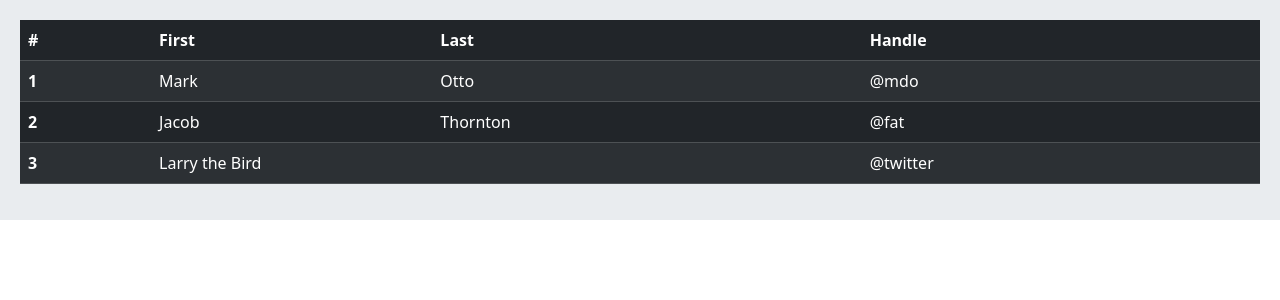
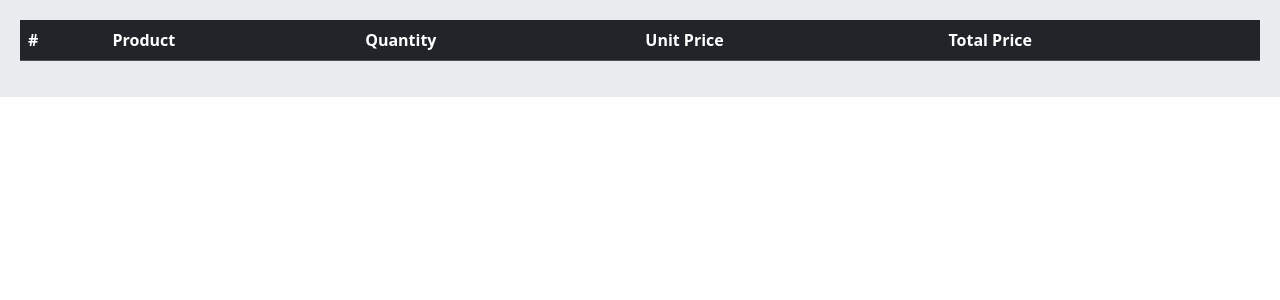
Before and after one commit to ata-the-legend/e-shop, a Django app: page /orders/cart/ in a window 1280 px wide. Shown: the part 56-356 px from the top of the page. Run offline with Django 4.2, Linux system fonts and the light colour scheme; lists and menus that the app fills with data are empty; parts of the project's set-up code (start-up, migrations or seed data) failed here and were passed over.

Commit message:
feat: showed cart to customer

```diff
--- a/apps/orders/cart.py
+++ b/apps/orders/cart.py
@@ -1,3 +1,4 @@
+from apps.home.models import Product
 
 CART_SESION_ID = 'cart'
 
@@ -10,11 +11,21 @@ class Cart:
             cart = self.session[CART_SESION_ID] = {}
         self.cart = cart
 
+    def __iter__(self):
+        product_ids = self.cart.keys()
+        products = Product.objects.filter(id__in=product_ids)
+        cart = self.cart.copy()
+        for product in products:
+            cart[str(product.id)]['product']= product
+        for item in cart.values():
+            item['total_price'] = int(item['price']) * item['quantity']
+            yield item
+
     def add(self, product, quantity):
         product_id = str(product.id)
         if product_id not in self.cart:
-            self.cart["product_id"] = {'quantity': 0, 'price': str(product.price)}
-        self.cart["product_id"]["quantity"] += quantity
+            self.cart[product_id] = {'quantity': 0, 'price': str(product.price)}
+        self.cart[product_id]["quantity"] += quantity
         self.save()
 
     def save(self):
--- a/apps/orders/templates/orders/cart.html
+++ b/apps/orders/templates/orders/cart.html
@@ -5,29 +5,22 @@
     <thead>
       <tr>
         <th scope="col">#</th>
-        <th scope="col">First</th>
-        <th scope="col">Last</th>
-        <th scope="col">Handle</th>
+        <th scope="col">Product</th>
+        <th scope="col">Quantity</th>
+        <th scope="col">Unit Price</th>
+        <th scope="col">Total Price</th>
       </tr>
     </thead>
     <tbody>
-      <tr>
-        <th scope="row">1</th>
-        <td>Mark</td>
-        <td>Otto</td>
-        <td>@mdo</td>
-      </tr>
-      <tr>
-        <th scope="row">2</th>
-        <td>Jacob</td>
-        <td>Thornton</td>
-        <td>@fat</td>
-      </tr>
-      <tr>
-        <th scope="row">3</th>
-        <td colspan="2">Larry the Bird</td>
-        <td>@twitter</td>
-      </tr>
+      {% for item in cart %}
+        <tr>
+          <th scope="row">{{ forloop.counter }}</th>
+          <td>{{item.product}}</td>
+          <td>{{item.quantity}}</td>
+          <td>{{item.price}}</td>
+          <td>{{item.total_price}}</td>
+        </tr>
+      {% endfor %}
     </tbody>
   </table>
 {% endblock content %}
--- a/apps/orders/views.py
+++ b/apps/orders/views.py
@@ -8,7 +8,8 @@ class CartView(views.View):
     template_name = 'orders/cart.html'
 
     def get(self, request):
-        return render(request, self.template_name,)
+        cart = Cart(request)
+        return render(request, self.template_name, {'cart': cart})
 
 
 class CartAddView(views.View):
```
